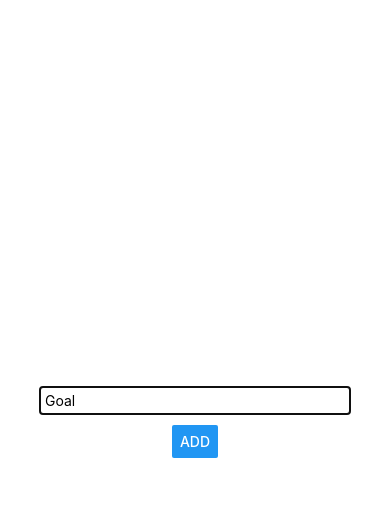
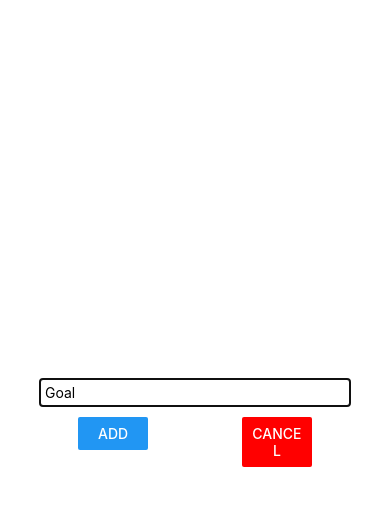
Before and after one commit to SaiChandra2896/ReactNative-Learnings, a React Native app: screen / in a window 390 px wide. Both pictures are taken after a click on the button "ADD NEW GOAL". Shown: the top 506 px of the page. Built offline with nearby package versions, Linux system fonts and the light colour scheme.

Commit message:
Learn modal

```diff
--- a/App.js
+++ b/App.js
@@ -24,10 +24,17 @@ const App = () => {
       return prevState.filter((goal) => goal.id !== id);
     });
   };
+  const onCancelHandler = () => {
+    setIsAddMode(false);
+  };
   return (
     <View style={styles.screen}>
       <Button title='Add New Goal' onPress={() => setIsAddMode(true)} />
-      <GoalInput addGoal={addGoalHandler} addMode={isAddMode} />
+      <GoalInput
+        addGoal={addGoalHandler}
+        addMode={isAddMode}
+        onCancel={onCancelHandler}
+      />
       <FlatList
         data={goalsList}
         renderItem={(itemdata) => (
--- a/components/GoalInput.js
+++ b/components/GoalInput.js
@@ -1,13 +1,17 @@
 import React, { useState } from 'react';
 import { View, TextInput, StyleSheet, Button, Modal } from 'react-native';
 
-const GoalInput = ({ addGoal, addMode }) => {
+const GoalInput = ({ addGoal, addMode, onCancel }) => {
   const [text, setText] = useState('');
   const goalInputHandler = (text) => {
     setText(text);
   };
   const onaddGoal = () => {
     addGoal(text);
+    setText('');
+  };
+  const cancelEvent = () => {
+    onCancel();
     setText('');
   };
   return (
@@ -19,7 +23,14 @@ const GoalInput = ({ addGoal, addMode }) => {
           value={text}
           onChangeText={goalInputHandler}
         />
-        <Button title='ADD' onPress={onaddGoal} />
+        <View style={styles.btnContainer}>
+          <View style={styles.button}>
+            <Button title='ADD' onPress={onaddGoal} />
+          </View>
+          <View style={styles.button}>
+            <Button title='Cancel' onPress={cancelEvent} color='red' />
+          </View>
+        </View>
       </View>
     </Modal>
   );
@@ -38,6 +49,14 @@ const styles = StyleSheet.create({
     width: '80%',
     marginBottom: 10,
   },
+  btnContainer: {
+    flexDirection: 'row',
+    justifyContent: 'space-between',
+    width: '60%',
+  },
+  button: {
+    width: '30%',
+  },
 });
 
 export default GoalInput;
```
